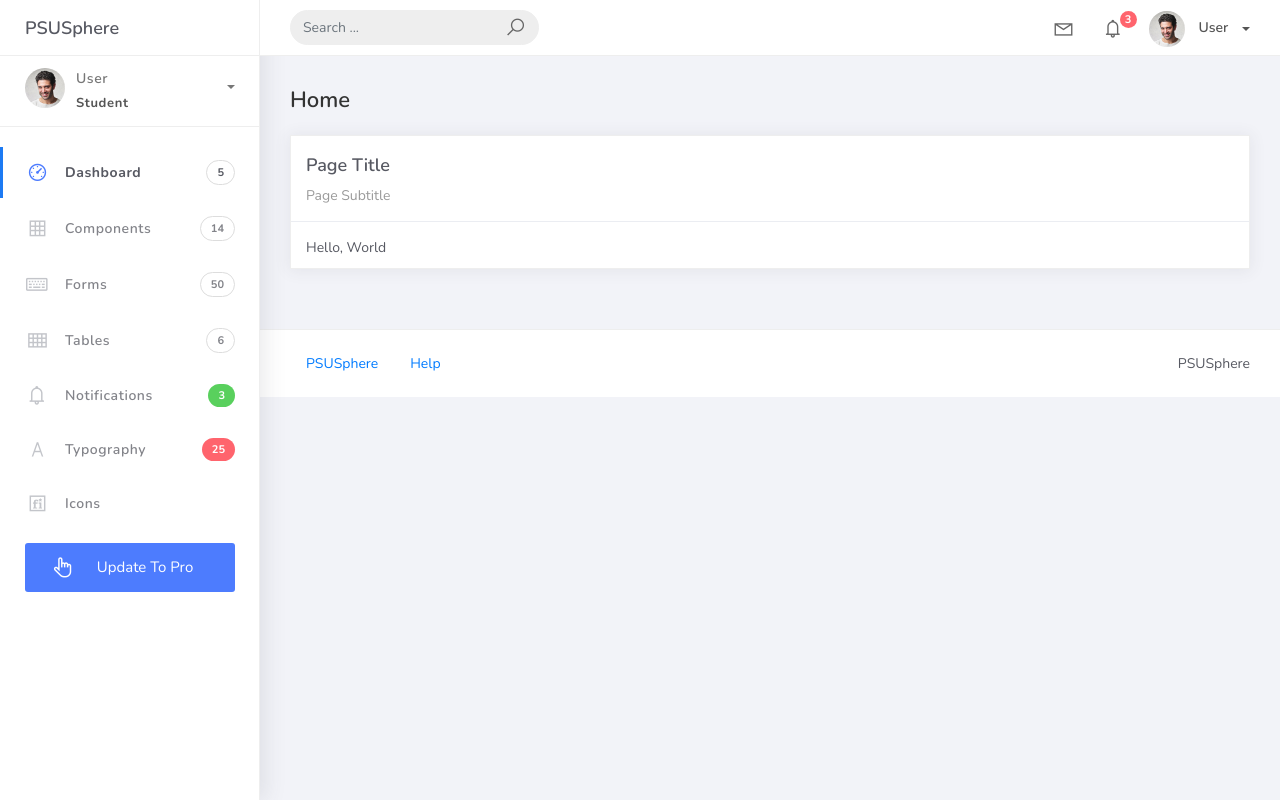
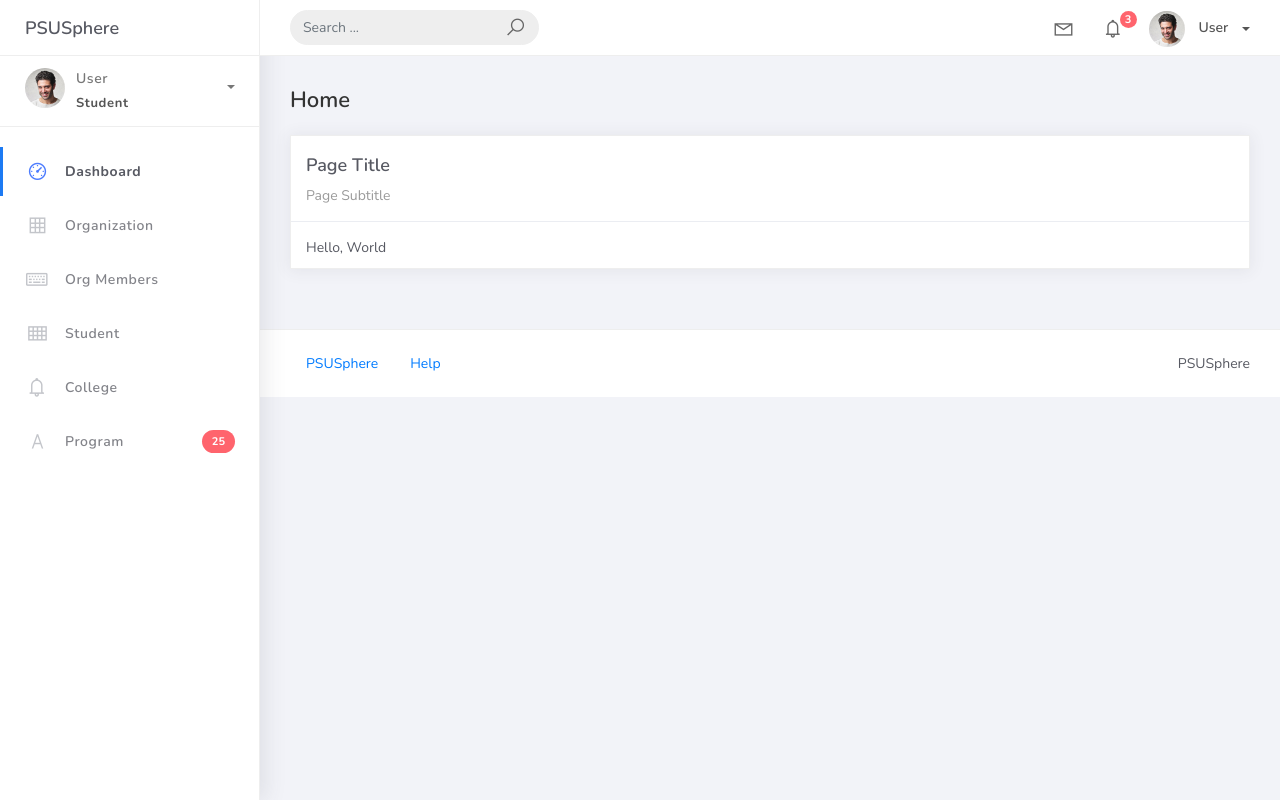
Before and after one commit to tinapay-aa/PSUSphere, a Django app: page / in a window 1280 px wide. Run offline with Django 5.2, Linux system fonts and the light colour scheme; some libraries are stand-ins or nearby versions.

Commit message:
Fixed the pagination file as it was mangled from being pasted, Mark. Finished sections A-C of part '04 Django Views', which tasked us to load progile image, set up the Menu, and create an organization list view.

```diff
--- a/projectsite/projectsite/urls.py
+++ b/projectsite/projectsite/urls.py
@@ -16,10 +16,11 @@ Including another URLconf
 """
 from django.contrib import admin
 from django.urls import path
-from studentorg.views import HomePageView
+from studentorg.views import HomePageView, OrganizationList
 from studentorg import views
 
 urlpatterns = [
     path('admin/', admin.site.urls),
     path('', views.HomePageView.as_view(), name='home'),
+    path('organization_list', OrganizationList.as_view(), name='organization-list'),
 ]
--- a/projectsite/studentorg/views.py
+++ b/projectsite/studentorg/views.py
@@ -6,4 +6,10 @@ class HomePageView(ListView):
  model = Organization
  context_object_name = 'home'
  template_name = "home.html"
+
+class OrganizationList(ListView):
+    model = Organization
+    context_object_name = 'organization'
+    template_name = 'org_list.html'
+    paginate_by = 5
 # Create your views here.
--- a/projectsite/templates/base.html
+++ b/projectsite/templates/base.html
@@ -201,7 +201,7 @@
                   <li>
                     <div class="user-box">
                       <div class="u-img">
-                        <img src="{% static 'img/profile.jpg' %}" alt="user" />
+                        <img src="{% static 'img/profile.jpg' %}" alt="user"/>
                       </div>
 
                       <div class="u-text">
@@ -312,28 +312,24 @@
                 <i class="la la-dashboard"></i>
 
                 <p>Dashboard</p>
-
-                <span class="badge badge-count"> 5 </span>
               </a>
             </li>
 
             <li class="nav-item">
-              <a href="#">
+              <a href="{% url 'organization-list' %}">
                 <i class="la la-table"></i>
 
-                <p>Components</p>
 
-                <span class="badge badge-count"> 14 </span>
-              </a>
+		<p>Organization</p>
+	      </a>
             </li>
 
             <li class="nav-item">
               <a href="#">
                 <i class="la la-keyboard-o"></i>
 
-                <p>Forms</p>
+		<p>Org Members</p>
 
-                <span class="badge badge-count"> 50 </span>
               </a>
             </li>
 
@@ -341,9 +337,8 @@
               <a href="#">
                 <i class="la la-th"></i>
 
-                <p>Tables</p>
+		<p>Student</p>
 
-                <span class="badge badge-count"> 6 </span>
               </a>
             </li>
 
@@ -351,9 +346,8 @@
               <a href="#">
                 <i class="la la-bell"></i>
 
-                <p>Notifications</p>
+		<p>College</p>
 
-                <span class="badge badge-success"> 3 </span>
               </a>
             </li>
 
@@ -361,27 +355,12 @@
               <a href="#">
                 <i class="la la-font"></i>
 
-                <p>Typography</p>
+                <p>Program</p>
 
                 <span class="badge badge-danger"> 25 </span>
               </a>
             </li>
 
-            <li class="nav-item">
-              <a href="#">
-                <i class="la la-fonticons"></i>
-
-                <p>Icons</p>
-              </a>
-            </li>
-
-            <li class="nav-item update-pro">
-              <button data-toggle="modal" data-target="#modalUpdate">
-                <i class="la la-hand-pointer-o"></i>
-
-                <p>Update To Pro</p>
-              </button>
-            </li>
           </ul>
         </div>
       </div>
```
Also changed, not shown: projectsite/templates/includes/pagination.html (+31 -13 lines), projectsite/templates/org_list.html (added, +44 -0 lines).
